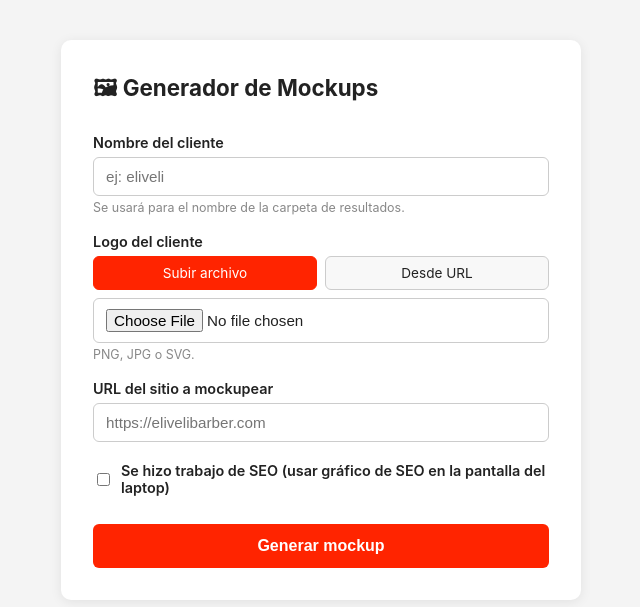
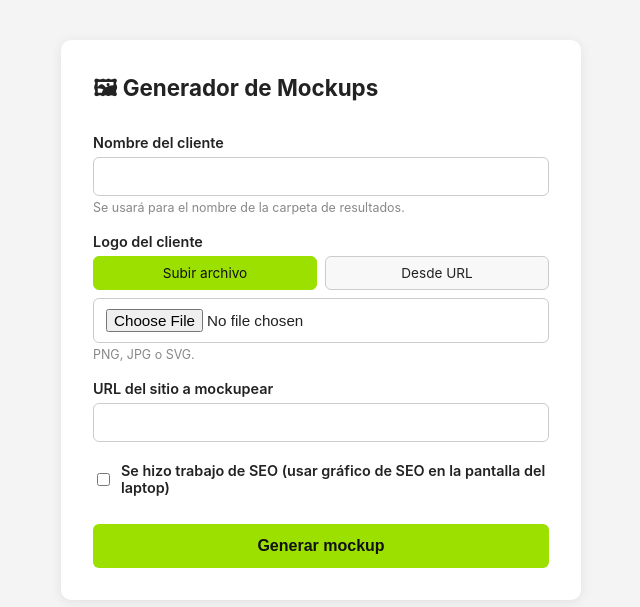
Before and after one commit to nicogranda/mockup, a PHP site: page / in a window 1280 px wide. Shown: the top 607 px of the page, without its empty margins (319-959 px from the left). Run offline with PHP 8.4, Linux system fonts and the light colour scheme.

Commit message:
Actualizar formulario con verde EcommJuice y retirar placeholders

```diff
--- a/index.php
+++ b/index.php
@@ -6,7 +6,7 @@
 <html lang="es">
 <head>
 <meta charset="UTF-8">
-<title>Generador de Mockups — Ikusa</title>
+<title>Generador de Mockups — EcommJuice</title>
 <style>
     * { box-sizing: border-box; }
     body {
@@ -44,7 +44,7 @@
         font-size: 0.85rem;
         text-align: center;
     }
-    .tab-btn.active { background: #FF2400; color: #fff; border-color: #FF2400; }
+    .tab-btn.active { background: #9CE000; color: #111; border-color: #9CE000; }
     .tab-content { display: none; }
     .tab-content.active { display: block; }
     .checkbox-row { display: flex; align-items: center; gap: 8px; margin-top: 20px; }
@@ -53,8 +53,8 @@
         margin-top: 28px;
         width: 100%;
         padding: 13px;
-        background: #FF2400;
-        color: #fff;
+        background: #9CE000;
+        color: #111;
         border: none;
         border-radius: 6px;
         font-size: 1rem;
@@ -73,7 +73,7 @@
     <form action="procesar.php" method="POST" enctype="multipart/form-data" id="mockupForm">
 
         <label for="cliente">Nombre del cliente</label>
-        <input type="text" name="cliente" id="cliente" placeholder="ej: eliveli" required>
+        <input type="text" name="cliente" id="cliente" required>
         <div class="hint">Se usará para el nombre de la carpeta de resultados.</div>
 
         <label>Logo del cliente</label>
@@ -86,11 +86,11 @@
             <div class="hint">PNG, JPG o SVG.</div>
         </div>
         <div class="tab-content" id="tab-url">
-            <input type="url" name="logo_url" placeholder="https://ejemplo.com/logo.svg">
+            <input type="url" name="logo_url">
         </div>
 
         <label for="url">URL del sitio a mockupear</label>
-        <input type="url" name="url" id="url" placeholder="https://elivelibarber.com" required>
+        <input type="url" name="url" id="url" required>
 
         <div class="checkbox-row">
             <input type="checkbox" name="seo" id="seo" value="1">
```
